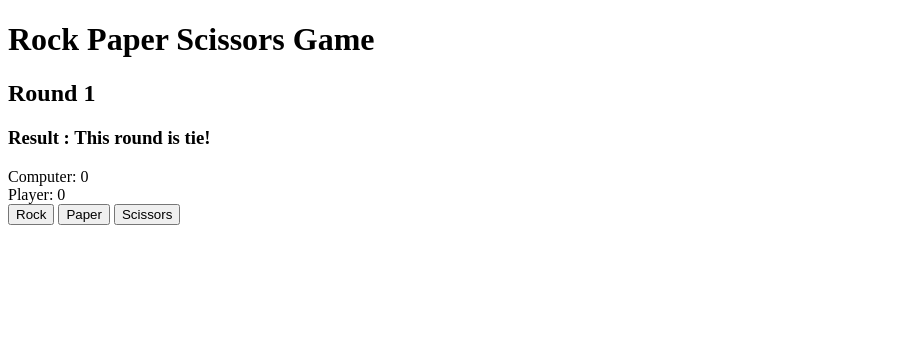
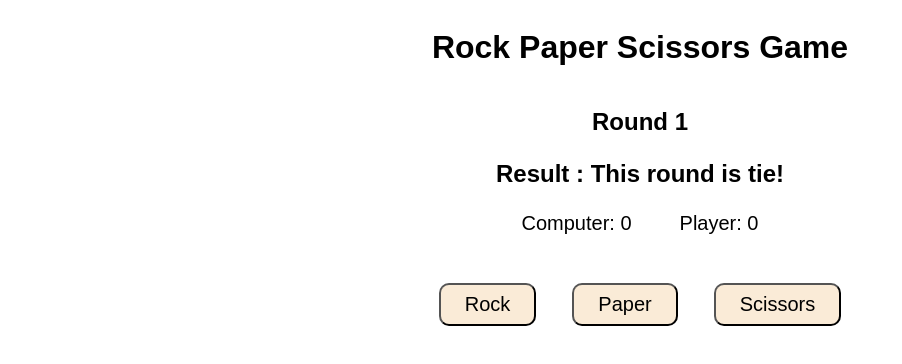
Before and after one commit to hieunv-ict/odin-rock-paper-scissors-game, a plain HTML site: page index.html in a window 1280 px wide. Both pictures are taken after a click on the button "Rock". Shown: the whole page, without its empty margins (0-902 px from the left). Drawn offline with Linux system fonts and the light colour scheme.

Commit message:
Add winning condition and user interface First player reaching 5 points win the game. A notification is displayed to reset the game. User inteface is implemented with CSS file.

```diff
--- a/game.js
+++ b/game.js
@@ -1,5 +1,6 @@
 function getComputerChoice(){
-    choiceVal = Math.floor(Math.random() * 3)
+    let choiceVal = Math.floor(Math.random() * 3)
+    console.log(choiceVal);
     if (choiceVal === 0){
         return "rock"
     }
@@ -11,10 +12,6 @@ function getComputerChoice(){
     }
 }
 
-function getHumanChoice(){
-    let playerChoice = prompt("Enter your choice. Press cancel to exit the game: ")
-    return playerChoice
-}
 let computerScore = 0;
 let playerScore = 0;
 let roundNum = 0;
@@ -47,18 +44,22 @@ function playRound(playerChoice, computerChoice){
     let playerChoiceCaptitalized = capitalize(playerChoice);
     let computerChoiceCapitalized = capitalize(computerChoice);
     //
-    let resultElem = document.querySelector("#result-content");
-    let resultContent = ": ";
+    let resultElem = document.querySelector("#result-title");
+    let resultContent = "Result : ";
     if (tie){
         resultContent += "This round is tie!";
     }
     else if (playerWin){
+        resultElem.classList.remove("lose-msg");
+        resultElem.classList.add("win-msg");
         resultContent += `You win! ${playerChoiceCaptitalized} beats ${computerChoiceCapitalized}!`;
-        playerScore++
+        playerScore++;
     }
     else{
+        resultElem.classList.remove("win-msg");
+        resultElem.classList.add("lose-msg");
         resultContent += `You lose! ${computerChoiceCapitalized} beats ${playerChoiceCaptitalized}!`;
-        computerScore++
+        computerScore++;
     }
 
     // delete previous round result to display current round result
@@ -82,14 +83,24 @@ function capitalize(str){
 }
 
 function checkForWinner(){
-    //TODO
+    // first reaches 5 is the winner -> player confirm to reset
+    let isReset = false;
+    if (playerScore === 5){
+        isReset = confirm("You are the winner");
+    }
+    else if (computerScore === 5){
+        isReset = confirm("Computer is the winner");
+    }
+
+    if (isReset){
+        location.reload();
+    }
 }
 
 const rockBtn = document.querySelector("#rock");
 const paperBtn = document.querySelector("#paper");
 const scissorsBtn = document.querySelector("#scissors");
 
-let computerChoice = getComputerChoice();
-rockBtn.addEventListener("click", (e) => playRound("rock", computerChoice));
-paperBtn.addEventListener("click", (e) => playRound("paper", computerChoice));
-scissorsBtn.addEventListener("click", (e) => playRound("scissors", computerChoice));
+rockBtn.addEventListener("click", (e) => playRound("rock", getComputerChoice()));
+paperBtn.addEventListener("click", (e) => playRound("paper", getComputerChoice()));
+scissorsBtn.addEventListener("click", (e) => playRound("scissors", getComputerChoice()));
--- a/index.html
+++ b/index.html
@@ -2,6 +2,7 @@
 <html lang="en">
 <head>
     <script src="game.js" defer></script>
+    <link rel="stylesheet" href="style.css">
     <meta charset="UTF-8">
     <meta name="viewport" content="width=device-width, initial-scale=1.0">
     <title>Rock Paper Scissors</title>
@@ -11,6 +12,7 @@
     <div class="result">
         <h2>Round <span id="round-number">1</span></h2>
         <h3 id="result-title">Result <span id="result-content"></span></h3>
+        <div class="horizontal-container">
             <div>
                 <span>Computer: </span>
                 <span id="computer-score">0</span>
@@ -19,9 +21,11 @@
                 <span>Player: </span>
                 <span id="player-score">0</span>
             </div>
+        </div>
+
 
     </div>
-    <div>
+    <div class="button-container">
         <button id="rock" class="choice">Rock</button>
         <button id="paper" class="choice">Paper</button>
         <button id="scissors" class="choice">Scissors</button>
--- /dev/null
+++ b/style.css
@@ -0,0 +1,37 @@
+body{
+    display: flex;
+    flex-direction: column;
+    align-items: center;
+    text-align: center;
+    font-family: Arial, Helvetica, sans-serif;
+}
+
+button{
+    padding: 8px 24px;
+    border-radius: 10px;
+    font-size: 20px;
+    background-color: antiquewhite;
+}
+#result-title{
+    font-size: 24px;
+}
+
+.lose-msg{
+    color:darkcyan;
+}
+.win-msg{
+    color: coral;
+}
+
+.horizontal-container{
+    font-size: 20px;
+    display: flex;
+    justify-content: center;
+    gap: 48px;
+    margin-bottom: 48px;
+}
+
+.button-container{
+    display: flex;
+    gap: 36px;
+}
```
Lines whose indentation alone changed are shown as unchanged.
